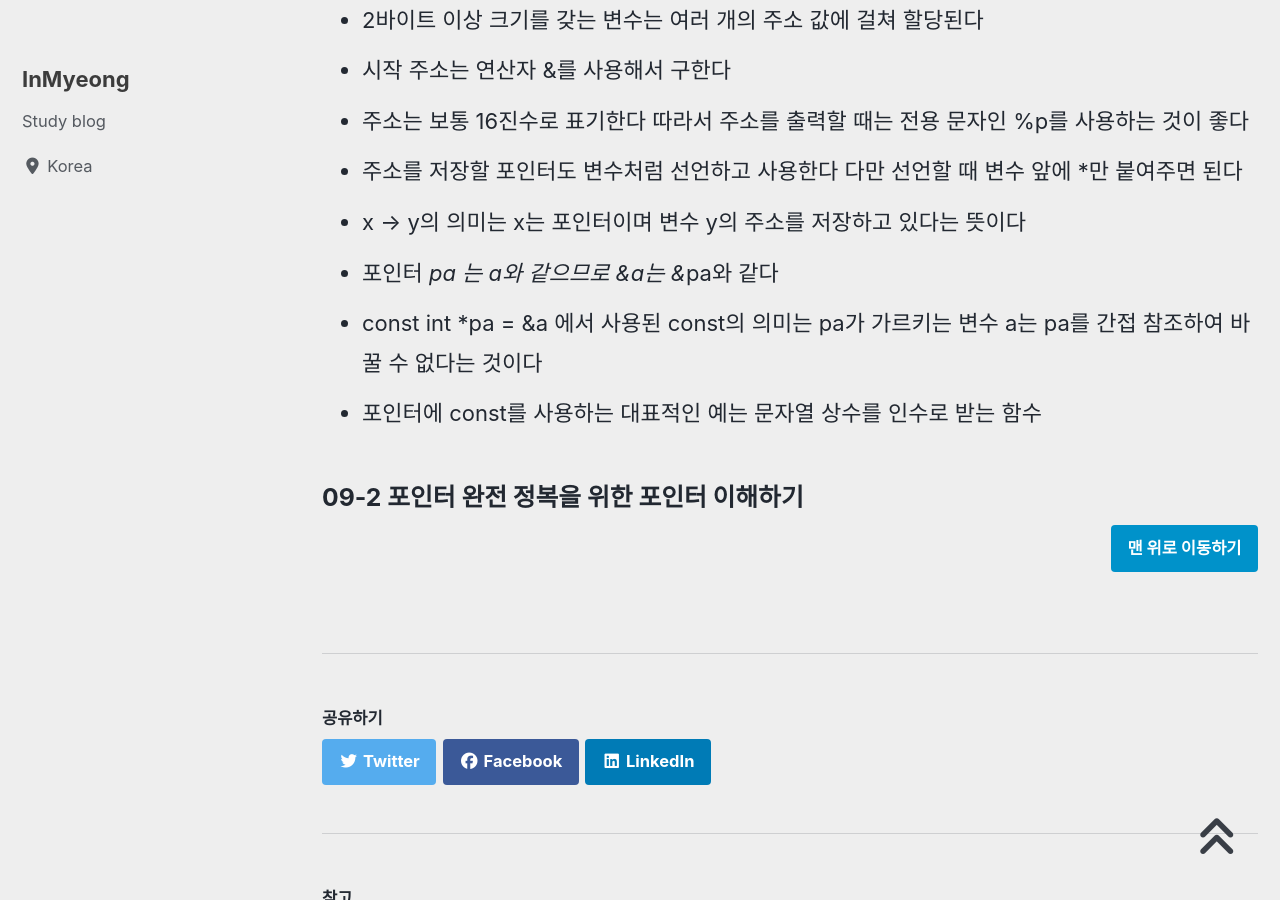
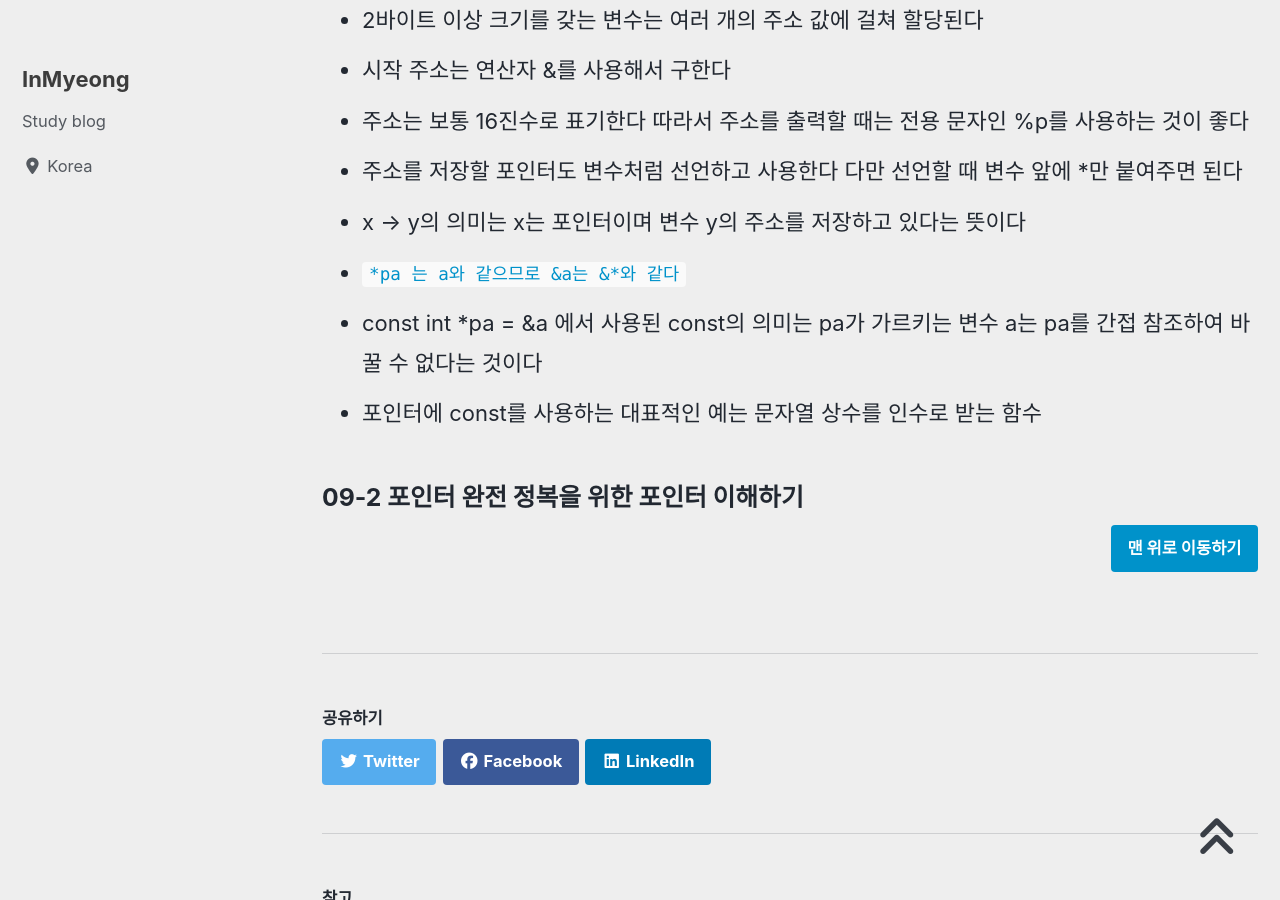
Before and after one commit to devMyeong/devMyeong.github.io, a Jekyll site: the page built from _posts/c/2021-06-28-c.md, in a window 1280 px wide and 900 px high, scrolled down 7501 px. Built offline with Jekyll 4.4.1, drawn with Linux system fonts in a browser that asks for light colours; cached includes are drawn as plain includes; nearby versions of some CDN libraries; some web fonts are replaced.

Commit message:
update chapter 09-1

```diff
--- a/_posts/c/2021-06-28-c.md
+++ b/_posts/c/2021-06-28-c.md
@@ -140,7 +140,7 @@ last_modified_at: 2021-07-04
 - 주소는 보통 16진수로 표기한다 따라서 주소를 출력할 때는 전용 문자인 %p를 사용하는 것이 좋다
 - 주소를 저장할 포인터도 변수처럼 선언하고 사용한다 다만 선언할 때 변수 앞에 *만 붙여주면 된다
 - x -> y의 의미는 x는 포인터이며 변수 y의 주소를 저장하고 있다는 뜻이다
-- 포인터 *pa 는 a와 같으므로 &a는 &*pa와 같다
+- `*pa 는 a와 같으므로 &a는 &*와 같다`
 - const int *pa = &a 에서 사용된 const의 의미는 pa가 가르키는 변수 a는 pa를 간접 참조하여 바꿀 수 없다는 것이다
 - 포인터에 const를 사용하는 대표적인 예는 문자열 상수를 인수로 받는 함수
 
```
